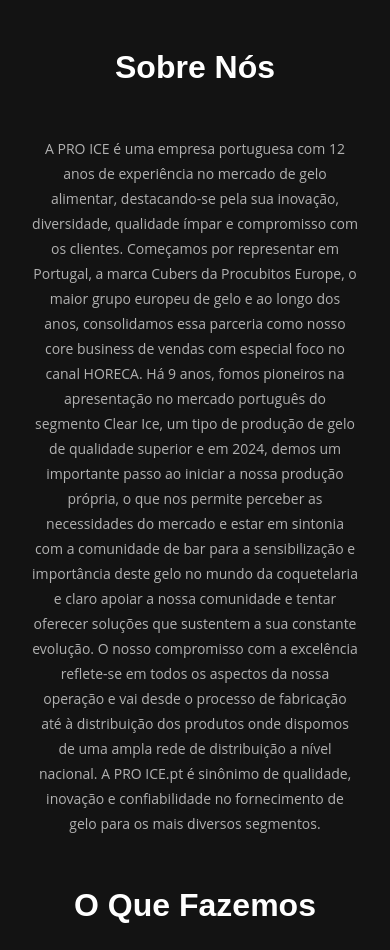
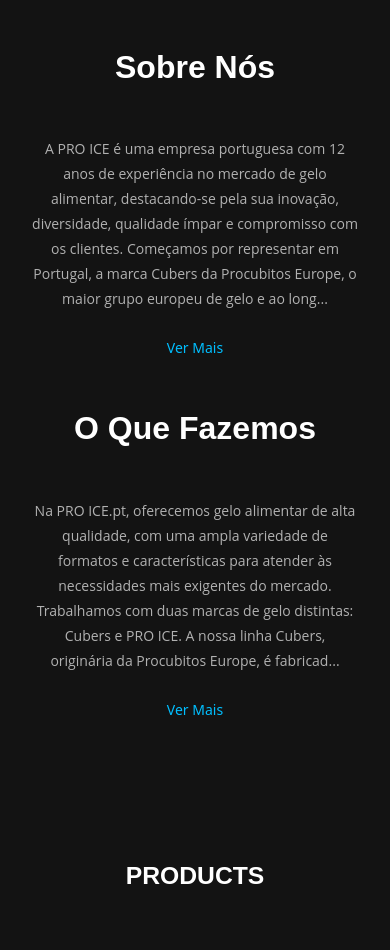
Before and after one commit to RiccardoBres/ProIce, a React (Create React App) app: page / in a window 390 px wide. Shown: the part 1060-2010 px from the top of the page. Built offline with nearby package versions, Linux system fonts and the light colour scheme.

Commit message:
updated spacing general-info

```diff
--- a/src/Components/Organisms/GeneralInfoOrganism/GeneralInfo.jsx
+++ b/src/Components/Organisms/GeneralInfoOrganism/GeneralInfo.jsx
@@ -1,10 +1,14 @@
-import React from 'react';
+import React, { useState, useEffect } from 'react';
 import { motion } from 'framer-motion';
 import CustomTitle from '../../Atoms/CustomTitle';
 import CustomParagraph from '../../Atoms/CustomParagraph';
 import styled from 'styled-components';
 
 const GeneralInfo = () => {
+  const [showFullAbout, setShowFullAbout] = useState(false);
+  const [showFullDo, setShowFullDo] = useState(false);
+  const [isMobile, setIsMobile] = useState(false);
+
   const aboutDescription =
     'A PRO ICE é uma empresa portuguesa com 12 anos de experiência no mercado de gelo alimentar, destacando-se pela sua inovação, diversidade, qualidade ímpar e compromisso com os clientes.' +
     ' Começamos por representar em Portugal, a marca Cubers da Procubitos Europe, o maior grupo europeu de gelo e ao longo dos anos, consolidamos essa parceria como nosso core business de vendas com especial foco no canal HORECA. ' +
@@ -32,6 +36,15 @@
     visible: { opacity: 1, x: 0, transition: { duration: 0.8, delay: 0.2 } },
   };
 
+  useEffect(() => {
+    const handleResize = () => {
+      setIsMobile(window.innerWidth <= 768);
+    };
+    handleResize();
+    window.addEventListener('resize', handleResize);
+    return () => window.removeEventListener('resize', handleResize);
+  }, []);
+
   return (
     <InfoSection>
       <ContentWrapper>
@@ -50,7 +63,19 @@
             whileInView="visible"
             viewport={{ once: true, amount: 0.3 }}
           >
-            <CustomParagraph className="info-paragraph" text={aboutDescription} />
+            <CustomParagraph
+              className="info-paragraph"
+              text={
+                isMobile && !showFullAbout
+                  ? aboutDescription.substring(0, 300) + '...'
+                  : aboutDescription
+              }
+            />
+            {isMobile && (
+              <ToggleButton onClick={() => setShowFullAbout(!showFullAbout)}>
+                {showFullAbout ? 'Ver Menos' : 'Ver Mais'}
+              </ToggleButton>
+            )}
           </motion.div>
         </Section>
         <Section>
@@ -68,7 +93,19 @@
             whileInView="visible"
             viewport={{ once: true, amount: 0.3 }}
           >
-            <CustomParagraph className="info-paragraph" text={doDescription} />
+            <CustomParagraph
+              className="info-paragraph"
+              text={
+                isMobile && !showFullDo
+                  ? doDescription.substring(0, 300) + '...'
+                  : doDescription
+              }
+            />
+            {isMobile && (
+              <ToggleButton onClick={() => setShowFullDo(!showFullDo)}>
+                {showFullDo ? 'Ver Menos' : 'Ver Mais'}
+              </ToggleButton>
+            )}
           </motion.div>
         </Section>
       </ContentWrapper>
@@ -92,6 +129,7 @@
   text-align: center;
   max-width: 700px;
   margin-top: 150px;
+  overflow: hidden;
 `;
 
 const Section = styled.div`
@@ -108,3 +146,12 @@
     color: #b1b1b1;
   }
 `;
+
+const ToggleButton = styled.button`
+  background: transparent;
+  border: none;
+  color: #00bfff;
+  cursor: pointer;
+  margin-top: 10px;
+  font-size: 14px;
+`;
--- a/src/Components/Organisms/HeroOrganism/Hero.jsx
+++ b/src/Components/Organisms/HeroOrganism/Hero.jsx
@@ -99,6 +99,7 @@
   top: 0;
   left: 0;
   width: 100%;
+  overlay: hide;
   height: 100%;
   background-color:rgb(188, 225, 247); /* Colore di fallback */
   z-index: -1;
```
Lines whose indentation alone changed are shown as unchanged.
